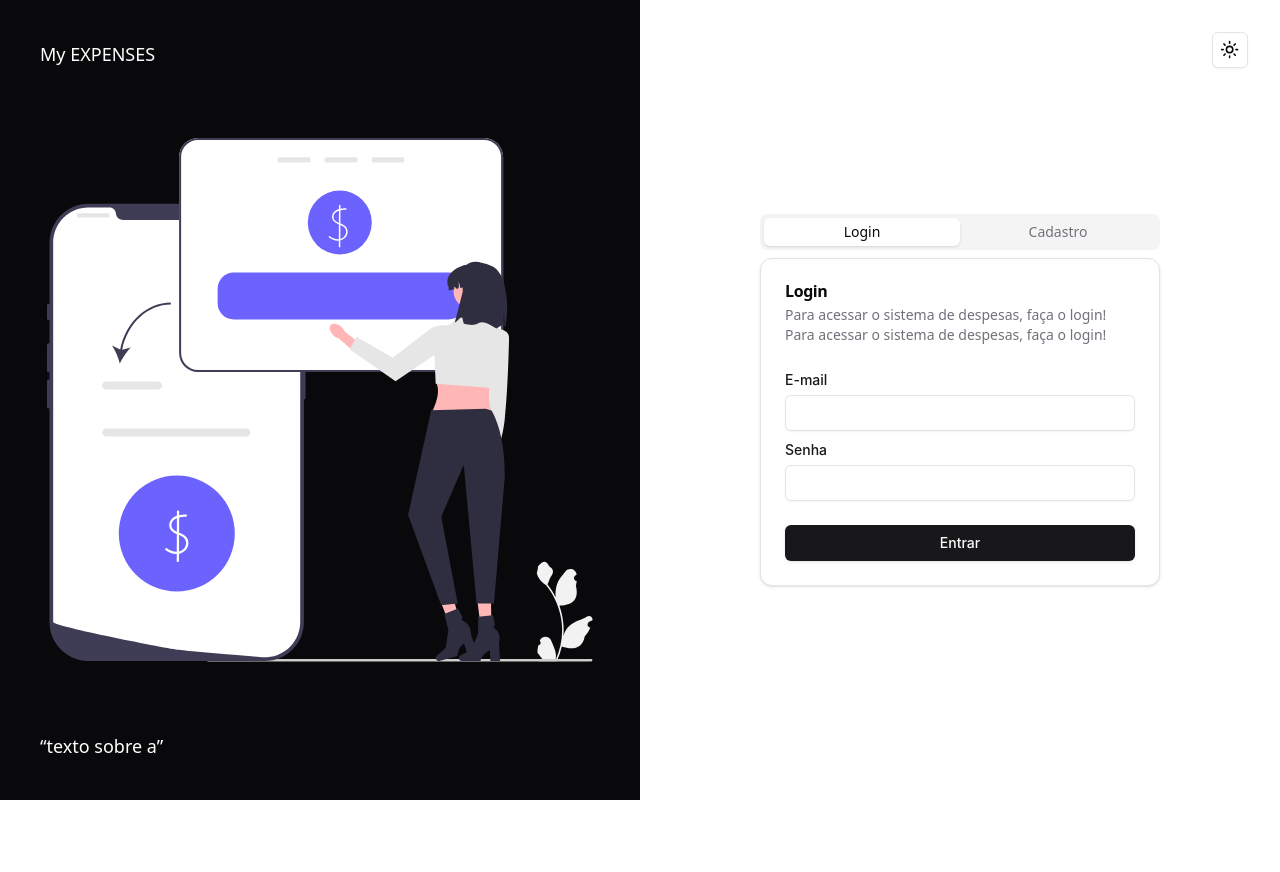
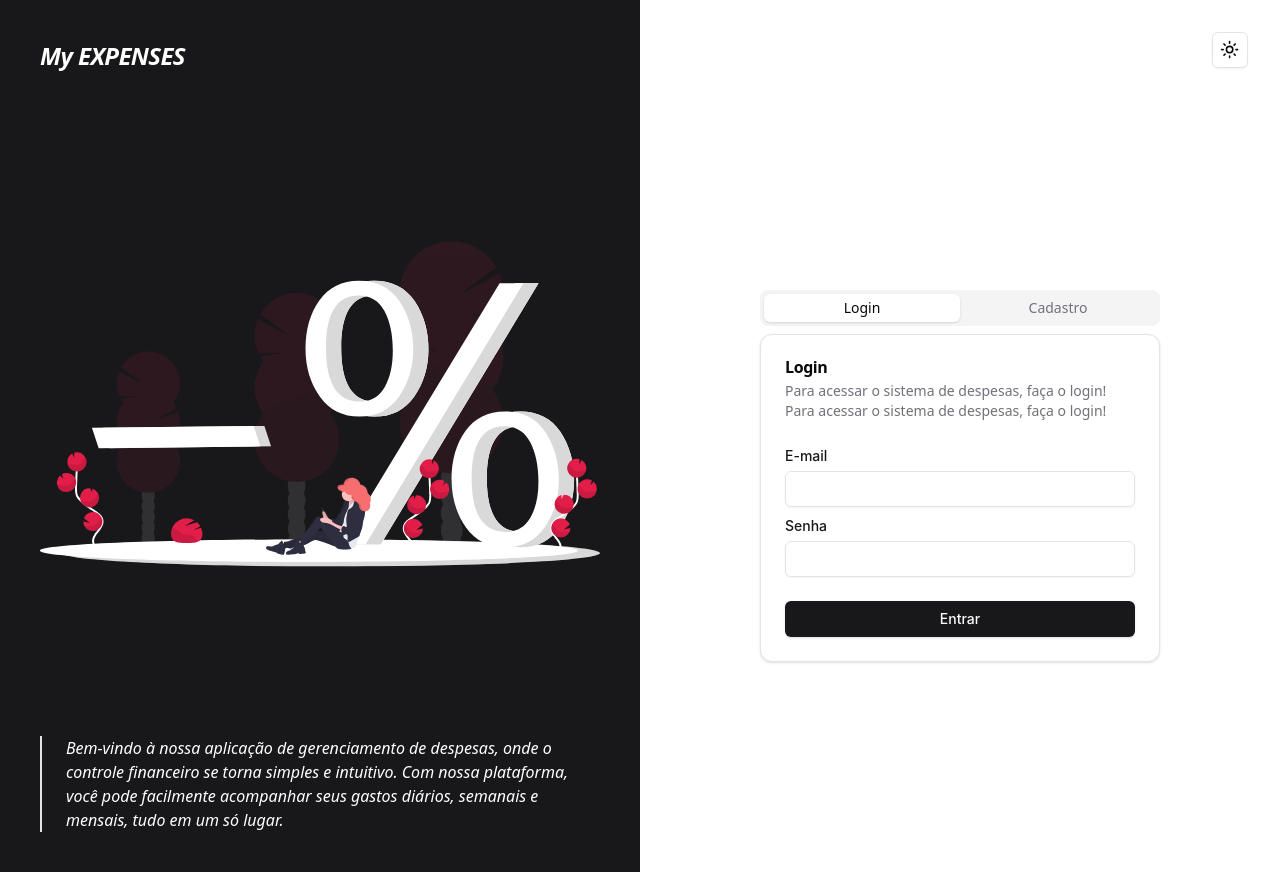
Before and after one commit to maycon-mdrs/my-expenses, a React (Vite) app: page /login in a window 1280 px wide. Before the commit the page ends 800 px from the top, so only its background shows below. Built offline with nearby package versions, Linux system fonts and the light colour scheme; some icons are missing.

Commit message:
update: Login page

```diff
--- a/src/pages/Login/LoginPage.tsx
+++ b/src/pages/Login/LoginPage.tsx
@@ -1,40 +1,58 @@
 import { CardLogin } from "@/components/Login/CardLogin";
 import { ModeToggle } from "@/components/mode-toggle";
 import { useTheme } from "@/components/theme-provider";
-import { TransferMoney } from "@/components/unDraw/TransferMoney";
+import { Discount } from "@/components/unDraw/Discount";
+import { DiscountBlack } from "@/components/unDraw/DiscountBlack";
 
 export function LoginPage() {
     const { theme } = useTheme();
 
-    // Defina os estilos com base no tema atual
     const backgroundStyles = theme === "dark" ? "bg-zinc-900" : "bg-white";
     const textColorStyles = theme === "dark" ? "text-white" : "text-black";
+    const mensagem = "Bem-vindo à nossa aplicação de gerenciamento de despesas, onde o controle financeiro se torna simples e intuitivo. Com nossa plataforma, você pode facilmente acompanhar seus gastos diários, semanais e mensais, tudo em um só lugar."
 
 
     return (
-        <div className={`container relative h-screen lg:max-w-none lg:grid lg:grid-cols-2 lg:px-0`}>
+        <div className={`container relative h-screen md:max-w-none md:grid md:grid-cols-2 md:px-0`}>
             <div className="h-9 absolute right-4 top-4 md:right-8 md:top-8">
                 <ModeToggle />
             </div>
-            <div className="hidden h-full flex-col p-10 lg:relative lg:flex dark:border-r bg-zinc-950 text-white">
-                <div className="absolute inset-0"></div>
-                <div className="relative z-20 flex items-center text-lg font-medium">
-                    My EXPENSES
+            <div className="hidden md:relative md:flex md:flex-col md:p-10 dark:border-r bg-zinc-900 text-white">
+                <div className="md:absolute inset-0"></div>
+                <div className="md:relative z-20 flex items-center text-md font-medium">
+                    <h3 className="scroll-m-20 text-2xl font-semibold tracking-tight italic">
+                        My EXPENSES
+                    </h3>
                 </div>
-                <div className="flex justify-center items-center z-20 h-full w-full">
-                    <TransferMoney />
+                <div className="md:flex justify-center items-center z-20 h-full w-full">
+                    <Discount />
                 </div>
-                <div className="relative z-20 mt-auto">
+                <div className="md:relative z-20 mt-auto">
                     <blockquote className="space-y-2">
-                        <p className={`text-lg`}>
-                            “texto sobre a”
-                        </p>
+                        <blockquote className="border-l-2 pl-6 italic">
+                            {mensagem}
+                        </blockquote>
                     </blockquote>
                 </div>
             </div>
-            <div className="flex h-screen w-full items-center justify-center lg:p-8">
-                <div className="mx-auto flex w-full flex-col items-center justify-center space-y-6">
+            <div className="flex w-full items-center justify-center md:p-8">
+                <div className="md:hidden h-9 absolute left-4 top-4 md:left-8 md:top-8">
+                    <div className="md:relative z-20 flex items-center text-md font-medium">
+                        <h3 className="scroll-m-20 text-2xl font-semibold tracking-tight italic">
+                            My EXPENSES
+                        </h3>
+                    </div>
+                </div>
+                <div className="mt-20 mx-auto flex w-full flex-col items-center justify-center">
                     <CardLogin />
+                    {/* Renderização condicional para exibir a mensagem de boas-vindas abaixo do CardLogin em telas menores */}
+                    <div className="md:hidden mt-16 mb-4">
+                        <blockquote className="space-y-2">
+                            <blockquote className="border-l-2 pl-6 italic">
+                                {mensagem}
+                            </blockquote>
+                        </blockquote>
+                    </div>
                 </div>
             </div>
         </div>
--- a/src/pages/privateRoutes.tsx
+++ b/src/pages/privateRoutes.tsx
@@ -7,7 +7,7 @@ import { Navigate, Outlet } from "react-router-dom";
  */
 export function PrivateRoutes () {
 
-    return true ? <Navigate to='/login'/> : <Outlet/>;
+    return true ? <Outlet/> : <Navigate to='/login'/>;
 }
 
 /* https://medium.com/@dennisivy/creating-protected-routes-with-react-router-v6-2c4bbaf7bc1c */
```
